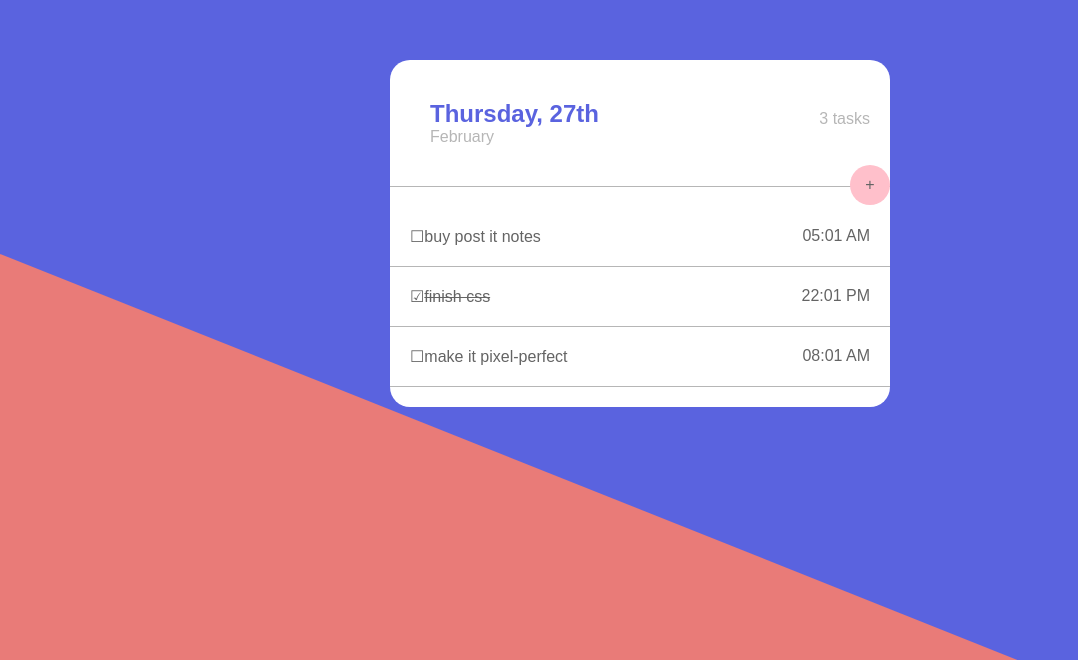
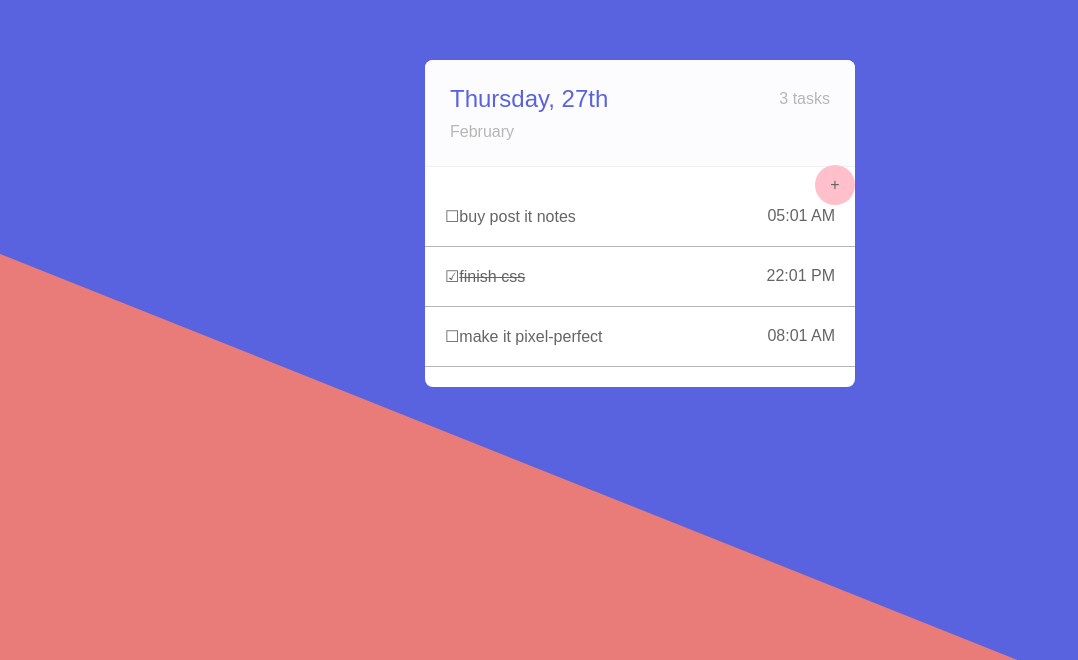
Before and after one commit to sbastidasr/forethought-todo, a React (Create React App) app: page / in a window 1280 px wide. Shown: the part 140-800 px from the top of the page, without its empty margins (0-1078 px from the left). Built offline with nearby package versions, Linux system fonts and the light colour scheme.

Commit message:
Header styling

```diff
--- a/src/ToDo.js
+++ b/src/ToDo.js
@@ -52,7 +52,10 @@ const ToDo = () => {
     <ToDos>
       <Header>
         <HeaderLeft>
-          <HeaderDate>{now.format("dddd, Do")}</HeaderDate>
+          <HeaderDate>
+            <span> {now.format("dddd,")} </span>
+            <span className="light">{now.format("Do")}</span>
+          </HeaderDate>
           <HeaderSubDate>{now.format("MMMM")}</HeaderSubDate>
         </HeaderLeft>
         <HeaderRight>
@@ -99,35 +102,42 @@ const TodoContainer = styled.div`
 `;
 
 const ToDos = styled.div`
-  width: 500px;
+  width: 430px;
   margin: 100px auto;
   background-color: white;
   margin-top: 200px;
   position: relative;
-  border-radius: 20px;
+  border-radius: 8px;
 `;
 
 const Header = styled.div`
-  padding: 20px;
+  padding: 25px;
   display: flex;
   flex-direction: row;
   justify-content: space-between;
-  border-bottom: 1px solid rgb(182, 182, 182);
+  border-bottom: 1px solid rgb(240, 240, 240);
+  background-color: rgb(252, 252, 254);
+  border-top-left-radius: 8px;
+  border-top-right-radius: 8px;
 `;
 
 const HeaderRight = styled.div`
-  padding-top: 30px;
+  padding-top: 5px;
 `;
 
 const HeaderLeft = styled.div`
-  padding: 20px;
+  // padding: 20px;
 `;
 
 const HeaderDate = styled.div`
   color: rgb(90, 99, 223);
   text-align: left;
   font-size: 1.5rem;
-  font-weight: bold;
+  margin-bottom: 10px;
+
+  & .light {
+    font-weight: 100;
+  }
 `;
 const HeaderSubDate = styled.div`
   color: rgb(182, 182, 182);
```
